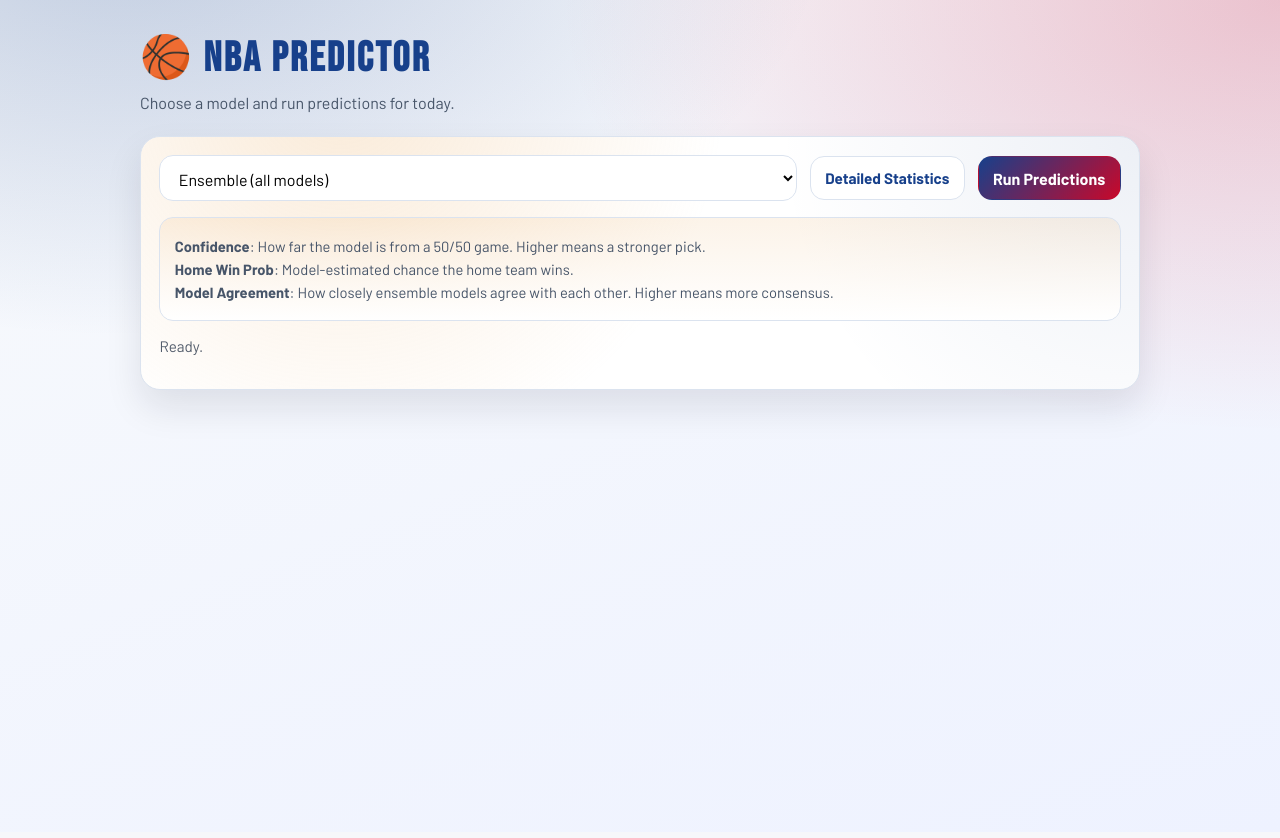
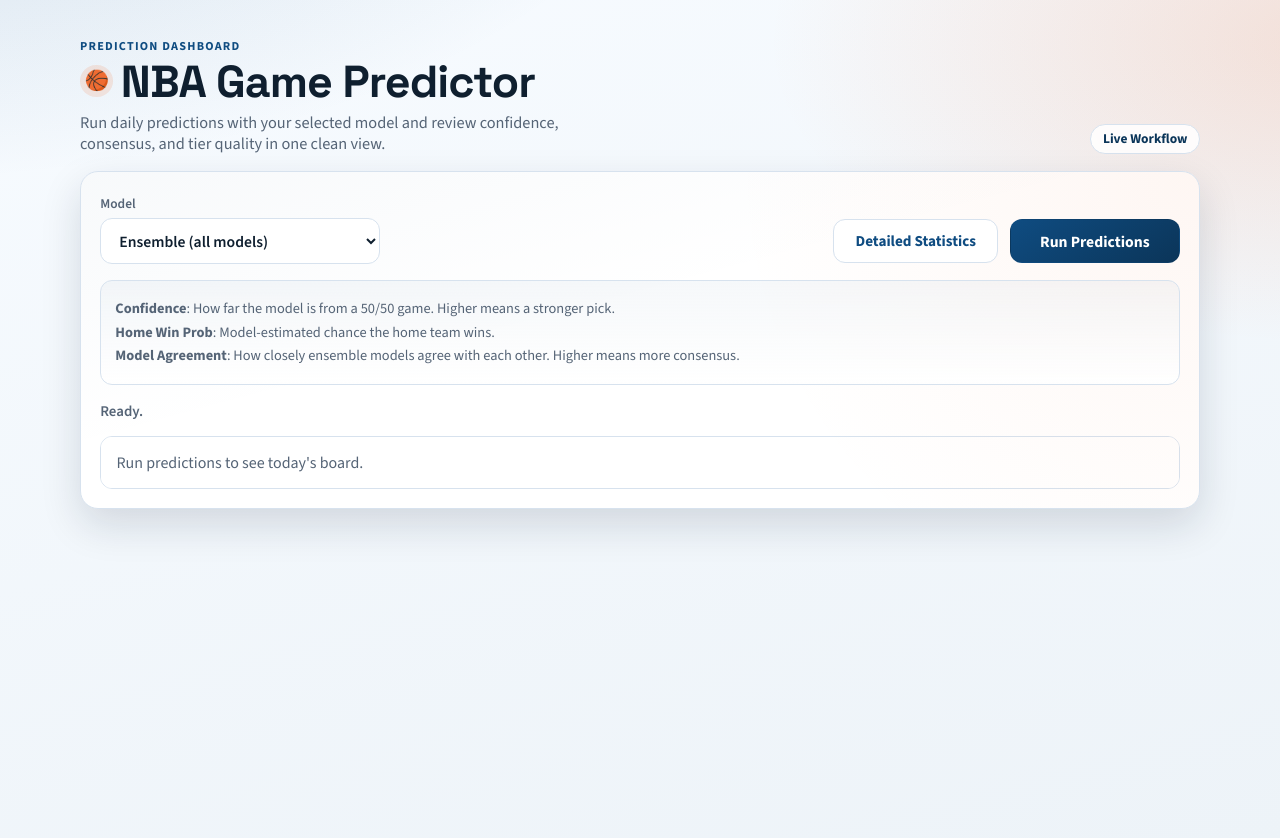
Before and after one commit to jorgemartins1986/NBA_LSTM_Game_Predictor, a FastAPI app: page / in a window 1280 px wide. Before the commit the page ends 417 px from the top, so only its background shows below. Run offline with FastAPI, Linux system fonts and the light colour scheme; parts of the project's set-up code (start-up, migrations or seed data) failed here and were passed over.

Commit message:
Refine web UI layout and styling for predictor and stats pages

```diff
--- a/webapp/templates/index.html
+++ b/webapp/templates/index.html
@@ -3,187 +3,308 @@
 <head>
   <meta charset="UTF-8" />
   <meta name="viewport" content="width=device-width, initial-scale=1.0" />
-  <title>🏀 NBA Predictor</title>
+  <title>NBA Predictor</title>
   <link rel="preconnect" href="https://fonts.googleapis.com">
   <link rel="preconnect" href="https://fonts.gstatic.com" crossorigin>
-  <link href="https://fonts.googleapis.com/css2?family=Bebas+Neue&family=Barlow:wght@400;500;600;700&display=swap" rel="stylesheet">
+  <link href="https://fonts.googleapis.com/css2?family=Space+Grotesk:wght@500;600;700&family=Source+Sans+3:wght@400;500;600;700&display=swap" rel="stylesheet">
   <style>
     :root {
-      --nba-blue: #17408b;
-      --nba-red: #c9082a;
-      --court-wood: #f0c48f;
-      --court-line: #8d5524;
-      --ink: #0f172a;
-      --muted: #475569;
-      --card: #ffffff;
-      --line: #dbe3ef;
-      --ok: #1f9d55;
-      --err: #d93f3f;
+      --brand: #0f4c81;
+      --brand-strong: #0b3559;
+      --accent: #ef6c2f;
+      --ink: #0f1f2f;
+      --muted: #556476;
+      --line: #d7e2ee;
+      --surface: #ffffff;
+      --surface-soft: #f6f9fc;
+      --ok: #1e8a4d;
+      --err: #cc3d3d;
+      --shadow: 0 16px 40px rgba(15, 31, 47, 0.14);
     }
+
     * { box-sizing: border-box; }
+
     body {
       margin: 0;
-      font-family: "Barlow", "Segoe UI", sans-serif;
+      font-family: "Source Sans 3", "Segoe UI", sans-serif;
       color: var(--ink);
       background:
-        radial-gradient(1000px 600px at 10% -10%, rgba(23,64,139,0.25), transparent 70%),
-        radial-gradient(1000px 600px at 100% 0%, rgba(201,8,42,0.22), transparent 72%),
-        linear-gradient(160deg, #f8fafc 0%, #eef2ff 100%);
+        radial-gradient(1200px 620px at -10% -30%, rgba(15, 76, 129, 0.2), transparent 70%),
+        radial-gradient(800px 420px at 105% 5%, rgba(239, 108, 47, 0.18), transparent 72%),
+        linear-gradient(165deg, #f7fbff 0%, #edf3f8 100%);
       min-height: 100vh;
     }
+
     .wrap {
-      width: min(1000px, 94vw);
-      margin: 2rem auto 3rem;
+      width: min(1120px, 94vw);
+      margin: 2.4rem auto 3rem;
     }
+
+    .hero {
+      display: flex;
+      align-items: end;
+      justify-content: space-between;
+      gap: 1rem;
+      margin-bottom: 1.1rem;
+      flex-wrap: wrap;
+    }
+
+    .eyebrow {
+      margin: 0;
+      color: var(--brand);
+      text-transform: uppercase;
+      letter-spacing: 0.1em;
+      font-size: 0.76rem;
+      font-weight: 700;
+    }
+
     h1 {
-      margin: 0 0 0.6rem;
-      font-size: clamp(1.8rem, 4vw, 2.6rem);
-      letter-spacing: 0.06em;
-      text-transform: uppercase;
-      font-family: "Bebas Neue", sans-serif;
-      color: var(--nba-blue);
+      margin: 0.2rem 0 0.45rem;
+      font-family: "Space Grotesk", sans-serif;
+      font-size: clamp(1.9rem, 4vw, 2.8rem);
+      line-height: 1.05;
+      letter-spacing: -0.02em;
+      display: inline-flex;
+      align-items: center;
+      gap: 0.5rem;
     }
+
+    .logo-ball {
+      display: inline-flex;
+      align-items: center;
+      justify-content: center;
+      width: 2.05rem;
+      height: 2.05rem;
+      border-radius: 50%;
+      background: rgba(239, 108, 47, 0.14);
+      font-size: 1.22rem;
+      line-height: 1;
+    }
+
     p.lead {
-      margin: 0 0 1.5rem;
+      margin: 0;
       color: var(--muted);
-      max-width: 70ch;
+      max-width: 68ch;
+      font-size: 1.02rem;
     }
+
+    .pill {
+      border: 1px solid var(--line);
+      color: var(--brand-strong);
+      background: rgba(255, 255, 255, 0.85);
+      border-radius: 999px;
+      padding: 0.35rem 0.72rem;
+      font-size: 0.84rem;
+      font-weight: 700;
+      backdrop-filter: blur(3px);
+    }
+
     .panel {
-      background: var(--card);
+      background: var(--surface);
       border: 1px solid var(--line);
-      border-radius: 20px;
-      padding: 1.15rem;
-      box-shadow: 0 18px 36px rgba(15, 23, 42, 0.1);
+      border-radius: 18px;
+      padding: 1.2rem;
+      box-shadow: var(--shadow);
       position: relative;
       overflow: hidden;
     }
+
     .panel::before {
       content: "";
       position: absolute;
       inset: 0;
       pointer-events: none;
       background:
-        radial-gradient(circle at 20% -20%, rgba(240,196,143,0.35), transparent 45%),
-        radial-gradient(circle at 100% 0%, rgba(23,64,139,0.08), transparent 35%);
+        linear-gradient(165deg, rgba(15, 76, 129, 0.03), transparent 45%),
+        radial-gradient(circle at 100% 0%, rgba(239, 108, 47, 0.06), transparent 40%);
     }
+
     .controls {
       position: relative;
+      margin-bottom: 0.95rem;
+    }
+
+    .model-label {
+      display: inline-block;
+      margin-bottom: 0.38rem;
+      color: var(--muted);
+      font-size: 0.84rem;
+      font-weight: 600;
+    }
+
+    .controls-row {
       display: grid;
       grid-template-columns: 1fr auto auto;
-      gap: 0.8rem;
+      gap: 0.72rem;
       align-items: center;
-      margin-bottom: 1rem;
     }
+
+    .select-wrap {
+      display: block;
+    }
+
     select, button {
-      border-radius: 14px;
+      border-radius: 12px;
       border: 1px solid var(--line);
-      padding: 0.72rem 0.9rem;
-      font-size: 1rem;
+      padding: 0.68rem 0.88rem;
+      font-size: 0.98rem;
       background: #fff;
       font-family: inherit;
     }
+
+    select {
+      min-width: 280px;
+      font-weight: 600;
+      color: var(--ink);
+    }
+
     button {
-      background: linear-gradient(135deg, var(--nba-blue), var(--nba-red));
+      background: linear-gradient(145deg, var(--brand), var(--brand-strong));
       color: #fff;
       border-color: transparent;
       cursor: pointer;
       font-weight: 700;
+      min-width: 170px;
     }
-    button:hover { filter: brightness(1.04); }
+
+    button:hover { filter: brightness(1.05); }
+    button:disabled { opacity: 0.7; cursor: wait; }
+
     .stats-link {
       text-decoration: none;
       display: inline-flex;
       align-items: center;
       justify-content: center;
-      border-radius: 14px;
+      border-radius: 12px;
       border: 1px solid var(--line);
-      padding: 0.72rem 0.9rem;
+      padding: 0.68rem 0.9rem;
       background: #fff;
-      color: var(--nba-blue);
+      color: var(--brand);
       font-weight: 700;
       font-size: 0.95rem;
       transition: all 0.2s ease;
+      min-width: 165px;
     }
+
     .stats-link:hover {
       transform: translateY(-1px);
-      border-color: var(--nba-blue);
-      box-shadow: 0 8px 18px rgba(23, 64, 139, 0.15);
+      border-color: var(--brand);
+      box-shadow: 0 10px 18px rgba(15, 76, 129, 0.12);
     }
+
     .legend {
       position: relative;
       margin: 0 0 1rem;
-      padding: 0.9rem;
+      padding: 0.88rem;
       border: 1px solid var(--line);
-      border-radius: 14px;
+      border-radius: 12px;
       background:
-        linear-gradient(180deg, rgba(240,196,143,0.2), rgba(255,255,255,0.95));
+        linear-gradient(180deg, rgba(15, 76, 129, 0.04), rgba(255, 255, 255, 0.98));
       color: var(--muted);
-      font-size: 0.92rem;
+      font-size: 0.9rem;
     }
+
     .legend p {
-      margin: 0.3rem 0;
+      margin: 0.28rem 0;
     }
+
     .meta {
-      margin: 0.4rem 0 1rem;
+      margin: 0.4rem 0 0.95rem;
       color: var(--muted);
-      font-size: 0.95rem;
+      font-size: 0.93rem;
+      font-weight: 600;
     }
+
+    .results-shell {
+      border: 1px solid var(--line);
+      border-radius: 12px;
+      overflow: hidden;
+      background: var(--surface-soft);
+    }
+
     table {
       position: relative;
       width: 100%;
       border-collapse: collapse;
-      overflow: hidden;
-      border-radius: 14px;
       background: #fff;
     }
+
     th, td {
       text-align: left;
-      padding: 0.62rem;
+      padding: 0.66rem;
       border-bottom: 1px solid var(--line);
-      font-size: 0.95rem;
+      font-size: 0.93rem;
     }
+
     th {
-      background: linear-gradient(180deg, #eef4ff, #f7faff);
+      background: linear-gradient(180deg, #eef5fc, #f8fbff);
       text-transform: uppercase;
-      font-size: 0.8rem;
+      font-size: 0.74rem;
       letter-spacing: 0.06em;
-      color: var(--nba-blue);
+      color: var(--brand);
+      font-weight: 700;
     }
+
+    tbody tr:hover {
+      background: #f7fbff;
+    }
+
     .tier {
       font-weight: 700;
       border-radius: 999px;
-      padding: 0.2rem 0.55rem;
+      padding: 0.2rem 0.52rem;
       display: inline-block;
+      font-size: 0.79rem;
+      letter-spacing: 0.03em;
     }
+
     .tier.EXCELLENT { background: #d3f9d8; color: #2b8a3e; }
     .tier.STRONG { background: #e3fafc; color: #0b7285; }
     .tier.GOOD { background: #dbe4ff; color: #364fc7; }
     .tier.MODERATE { background: #fff3bf; color: #e67700; }
     .tier.RISKY { background: #ffe8cc; color: #d9480f; }
     .tier.SKIP { background: #f1f3f5; color: #495057; }
+
     .ok { color: var(--ok); }
     .err { color: var(--err); }
+
+    .empty {
+      padding: 0.95rem;
+      color: var(--muted);
+      background: #fff;
+    }
+
     @media (max-width: 800px) {
-      .controls { grid-template-columns: 1fr; }
+      .controls-row { grid-template-columns: 1fr; }
+      .select-wrap select { min-width: 0; width: 100%; }
       table, thead, tbody, tr, td, th { display: block; }
       thead { display: none; }
-      tr { border-bottom: 1px solid var(--line); padding: 0.45rem 0; }
+      tr { border-bottom: 1px solid var(--line); padding: 0.52rem 0; }
       td { border: 0; padding: 0.2rem 0.1rem; }
       td::before {
         content: attr(data-label) ": ";
         font-weight: 700;
-        color: var(--nba-blue);
+        color: var(--brand);
       }
     }
   </style>
 </head>
 <body>
   <main class="wrap">
-    <h1>&#127936; NBA Predictor</h1>
-    <p class="lead">Choose a model and run predictions for today.</p>
+    <section class="hero">
+      <div>
+        <p class="eyebrow">Prediction Dashboard</p>
+        <h1><span class="logo-ball" aria-hidden="true">🏀</span>NBA Game Predictor</h1>
+        <p class="lead">Run daily predictions with your selected model and review confidence, consensus, and tier quality in one clean view.</p>
+      </div>
+      <span class="pill">Live Workflow</span>
+    </section>
 
     <section class="panel">
       <div class="controls">
+        <label class="model-label" for="model">Model</label>
+        <div class="controls-row">
+          <div class="select-wrap">
           <select id="model">
             <option value="ensemble" selected>Ensemble (all models)</option>
             <option value="xgboost">XGBoost</option>
@@ -191,8 +312,10 @@
             <option value="logistic">Logistic Regression</option>
             <option value="lstm">LSTM</option>
           </select>
+          </div>
           <a class="stats-link" href="/stats">Detailed Statistics</a>
           <button id="runBtn">Run Predictions</button>
+        </div>
       </div>
 
       <div class="legend">
@@ -202,7 +325,9 @@
       </div>
 
       <div id="status" class="meta">Ready.</div>
-      <div id="results"></div>
+      <div class="results-shell">
+        <div id="results" class="empty">Run predictions to see today&#39;s board.</div>
+      </div>
     </section>
   </main>
 
@@ -217,10 +342,12 @@
 
     function renderTable(data) {
       if (!data.predictions || data.predictions.length === 0) {
-        resultsEl.innerHTML = "<p>No predictions returned.</p>";
+        resultsEl.className = "empty";
+        resultsEl.innerHTML = "No predictions returned.";
         return;
       }
 
+      resultsEl.className = "";
       const rows = data.predictions.map((p) => `
         <tr>
           <td data-label="Matchup">${p.home_team} vs ${p.away_team}</td>
@@ -253,7 +380,10 @@
       statusEl.textContent = "Running predictions...";
       statusEl.className = "meta";
       resultsEl.innerHTML = "";
+      resultsEl.className = "empty";
+      resultsEl.textContent = "Fetching games and generating predictions...";
       runBtn.disabled = true;
+      runBtn.textContent = "Running...";
 
       const payload = {
         model: document.getElementById("model").value,
@@ -279,6 +409,7 @@
         statusEl.className = "meta err";
       } finally {
         runBtn.disabled = false;
+        runBtn.textContent = "Run Predictions";
       }
     });
   </script>
```
Also changed, not shown: webapp/templates/stats.html (+113 -58 lines). Lines whose indentation alone changed are shown as unchanged.
